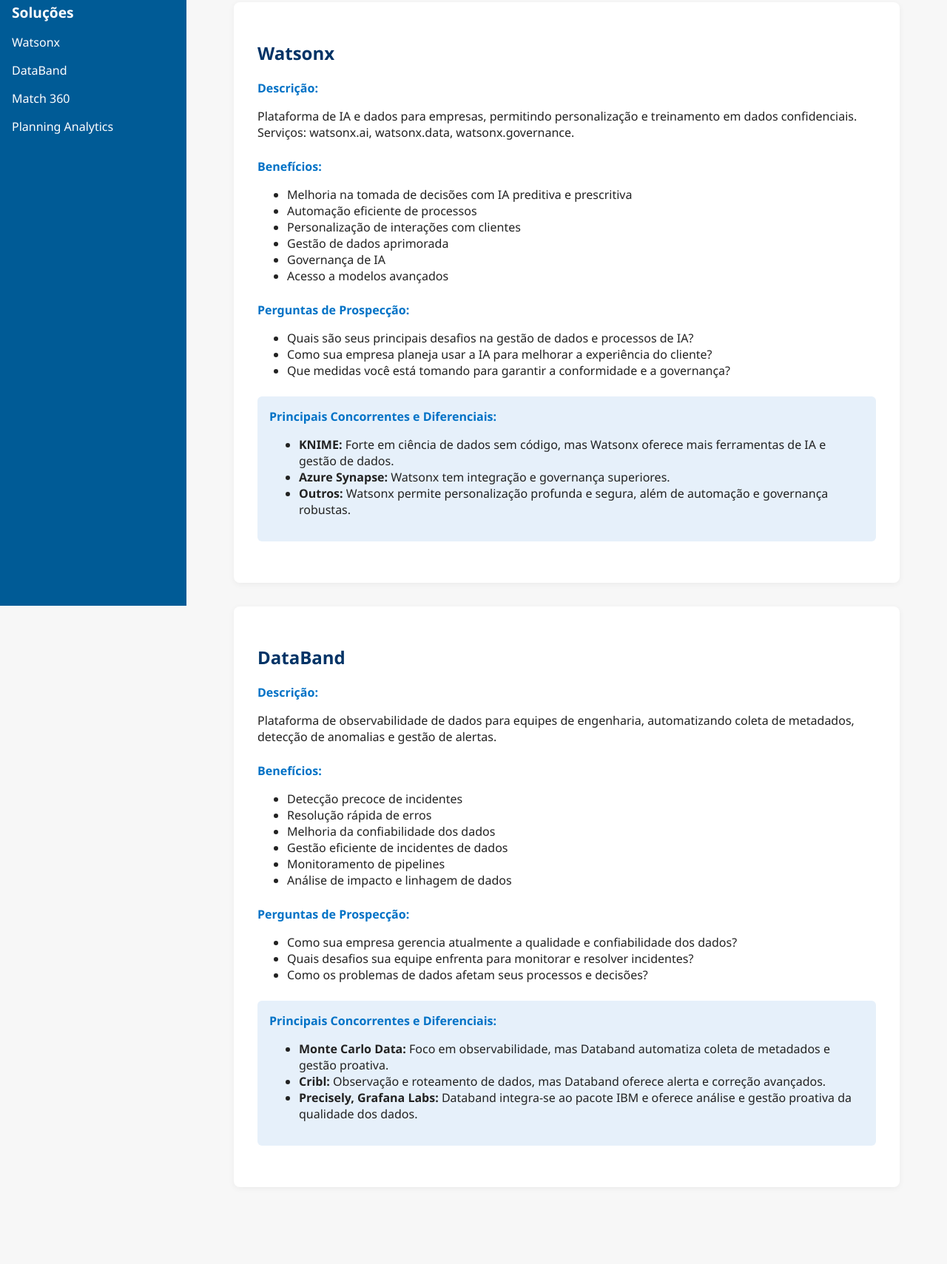
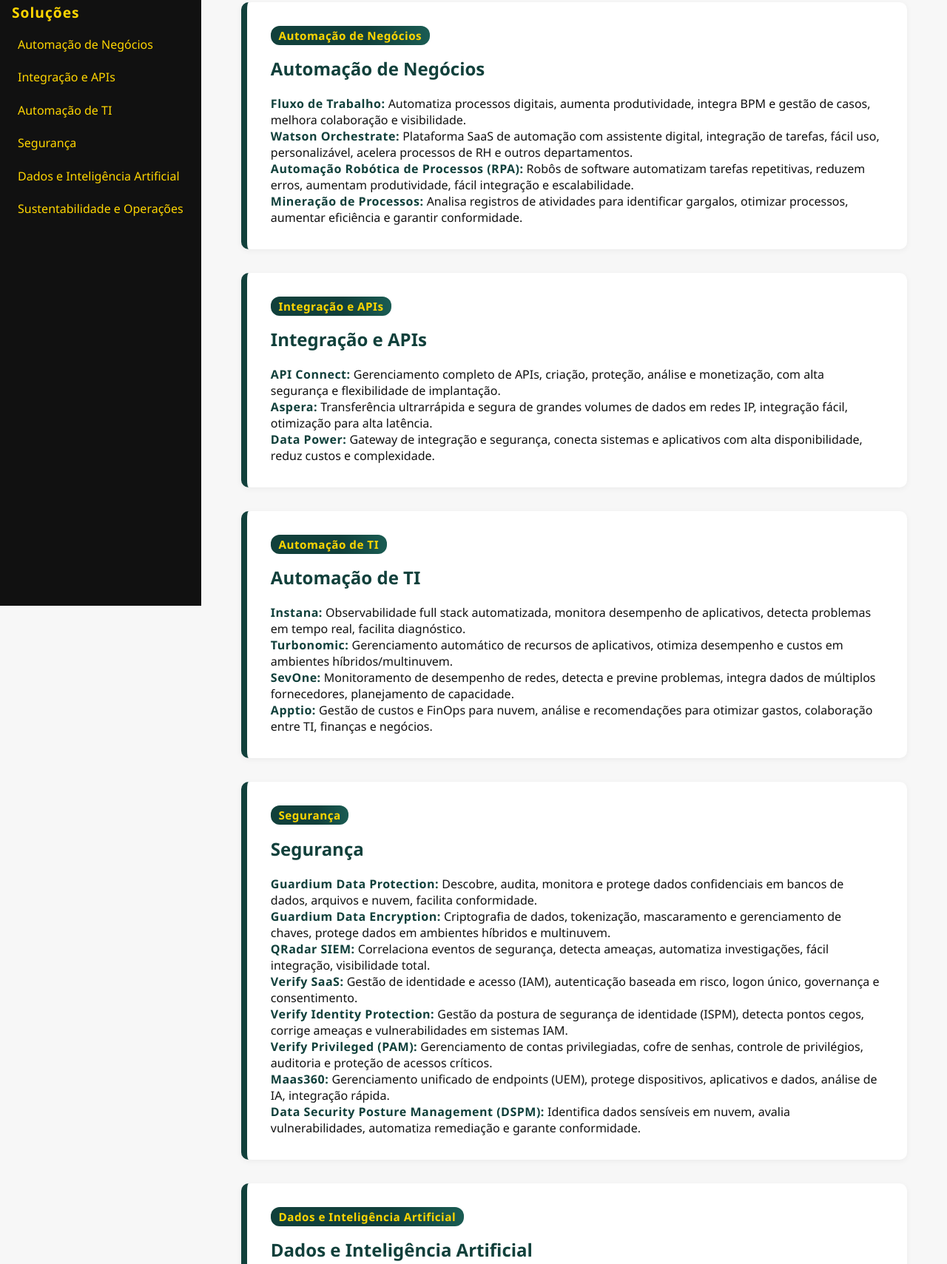
Before and after one commit to lucavalheiro/tigercoe, a plain HTML site: page index.html in a window 1280 px wide. Shown: the part 201-1910 px from the top of the page at 74% size. Before the commit the page ends 1870 px from the top, so only its background shows below. Drawn offline with Linux system fonts and the light colour scheme.

Commit message:
Update index.html

```diff
--- a/index.html
+++ b/index.html
@@ -6,9 +6,10 @@
   <meta name="viewport" content="width=device-width, initial-scale=1.0">
   <style>
     :root {
-      --azul: #003366;
-      --azul-claro: #e6f0fa;
-      --azul-menu: #005b96;
+      --verde-petroleo: #11403b;
+      --amarelo: #ffd600;
+      --branco: #fff;
+      --preto: #111;
       --cinza: #f7f7f7;
       --fonte: 'Segoe UI', Arial, sans-serif;
     }
@@ -16,31 +17,33 @@
       margin: 0;
       font-family: var(--fonte);
       background: var(--cinza);
-      color: #222;
+      color: var(--preto);
     }
     header {
-      background: var(--azul);
-      color: #fff;
+      background: linear-gradient(90deg, #11403b 0%, #1a5c53 100%);
+      color: var(--amarelo);
       padding: 2rem 1rem 1rem 1rem;
       text-align: center;
+      box-shadow: 0 2px 8px rgba(0,0,0,0.08);
     }
     .container {
       display: flex;
       min-height: 100vh;
     }
     nav {
-      min-width: 220px;
-      background: var(--azul-menu);
-      color: #fff;
+      min-width: 230px;
+      background: var(--preto);
+      color: var(--amarelo);
       padding: 2rem 1rem 1rem 1rem;
       position: sticky;
       top: 0;
       height: 100vh;
     }
     nav h2 {
-      color: #fff;
+      color: var(--amarelo);
       font-size: 1.2rem;
       margin-top: 0;
+      letter-spacing: 1px;
     }
     nav ul {
       list-style: none;
@@ -51,13 +54,17 @@
       margin-bottom: 1rem;
     }
     nav ul li a {
-      color: #fff;
+      color: var(--amarelo);
       text-decoration: none;
       font-weight: 500;
-      transition: color 0.2s;
+      transition: color 0.2s, background 0.2s;
+      padding: 0.2em 0.5em;
+      border-radius: 4px;
+      display: block;
     }
-    nav ul li a:hover {
-      color: #ffd700;
+    nav ul li a:hover, nav ul li a.active {
+      color: var(--verde-petroleo);
+      background: var(--amarelo);
     }
     main {
       flex: 1;
@@ -66,26 +73,47 @@
       margin: 0 auto;
     }
     section {
-      background: #fff;
+      background: var(--branco);
       margin-bottom: 2rem;
       padding: 2rem;
-      border-radius: 8px;
+      border-radius: 10px;
       box-shadow: 0 2px 8px rgba(0,0,0,0.05);
+      border-left: 8px solid var(--verde-petroleo);
+      transition: box-shadow 0.2s;
+    }
+    section:hover {
+      box-shadow: 0 4px 16px rgba(17,64,59,0.10);
     }
     h2, h3 {
-      color: var(--azul);
+      color: var(--verde-petroleo);
+      margin-top: 0;
     }
     .benefits, .questions, .competitors {
-      margin: 1.5rem 0;
+      margin: 1.2rem 0;
     }
     .competitors {
-      background: var(--azul-claro);
+      background: var(--amarelo);
+      color: var(--preto);
       padding: 1rem;
       border-radius: 6px;
+      margin-top: 1.2rem;
     }
     .subtitle {
-      color: #0072c6;
+      color: var(--verde-petroleo);
       font-weight: bold;
+      letter-spacing: 0.5px;
+    }
+    .tag {
+      display: inline-block;
+      background: linear-gradient(90deg, #11403b 60%, #1a5c53 100%);
+      color: var(--amarelo);
+      padding: 0.2em 0.7em;
+      border-radius: 12px;
+      font-size: 0.95em;
+      margin-bottom: 1em;
+      margin-right: 0.5em;
+      font-weight: 600;
+      letter-spacing: 0.5px;
     }
     /* Responsivo */
     @media (max-width: 900px) {
@@ -104,14 +132,12 @@
       }
     }
     /* Menu mobile */
-    #menu-toggle {
-      display: none;
-    }
+    #menu-toggle { display: none; }
     .menu-icon {
       display: none;
       font-size: 2rem;
-      background: var(--azul-menu);
-      color: #fff;
+      background: var(--preto);
+      color: var(--amarelo);
       padding: 0.5rem 1rem;
       border: none;
       cursor: pointer;
@@ -125,7 +151,7 @@
         display: none;
         position: fixed;
         left: 0; top: 0; bottom: 0;
-        width: 220px;
+        width: 230px;
         z-index: 999;
         height: 100vh;
         overflow-y: auto;
@@ -153,83 +179,155 @@
     <nav>
       <h2>Soluções</h2>
       <ul>
-        <li><a href="#watsonx">Watsonx</a></li>
-        <li><a href="#databand">DataBand</a></li>
-        <li><a href="#match360">Match 360</a></li>
-        <li><a href="#planning">Planning Analytics</a></li>
-        <!-- Adicione mais seções conforme necessário -->
+        <li><a href="#automacao">Automação de Negócios</a></li>
+        <li><a href="#integracao">Integração e APIs</a></li>
+        <li><a href="#automacao-ti">Automação de TI</a></li>
+        <li><a href="#seguranca">Segurança</a></li>
+        <li><a href="#dados-ia">Dados e Inteligência Artificial</a></li>
+        <li><a href="#sustentabilidade">Sustentabilidade e Operações</a></li>
       </ul>
     </nav>
     <main>
-      <section id="watsonx">
-        <h2>Watsonx</h2>
+      <section id="automacao">
+        <span class="tag">Automação de Negócios</span>
+        <h2>Automação de Negócios</h2>
         <div class="block">
-          <span class="subtitle">Descrição:</span>
-          <p>Plataforma de IA e dados para empresas, permitindo personalização e treinamento em dados confidenciais. Serviços: watsonx.ai, watsonx.data, watsonx.governance.</p>
+          <span class="subtitle">Fluxo de Trabalho:</span>
+          Automatiza processos digitais, aumenta produtividade, integra BPM e gestão de casos, melhora colaboração e visibilidade.
         </div>
-        <div class="block benefits">
-          <span class="subtitle">Benefícios:</span>
-          <ul>
-            <li>Melhoria na tomada de decisões com IA preditiva e prescritiva</li>
-            <li>Automação eficiente de processos</li>
-            <li>Personalização de interações com clientes</li>
-            <li>Gestão de dados aprimorada</li>
-            <li>Governança de IA</li>
-            <li>Acesso a modelos avançados</li>
-          </ul>
+        <div class="block">
+          <span class="subtitle">Watson Orchestrate:</span>
+          Plataforma SaaS de automação com assistente digital, integração de tarefas, fácil uso, personalizável, acelera processos de RH e outros departamentos.
         </div>
-        <div class="block questions">
-          <span class="subtitle">Perguntas de Prospecção:</span>
-          <ul>
-            <li>Quais são seus principais desafios na gestão de dados e processos de IA?</li>
-            <li>Como sua empresa planeja usar a IA para melhorar a experiência do cliente?</li>
-            <li>Que medidas você está tomando para garantir a conformidade e a governança?</li>
-          </ul>
+        <div class="block">
+          <span class="subtitle">Automação Robótica de Processos (RPA):</span>
+          Robôs de software automatizam tarefas repetitivas, reduzem erros, aumentam produtividade, fácil integração e escalabilidade.
         </div>
-        <div class="block competitors">
-          <span class="subtitle">Principais Concorrentes e Diferenciais:</span>
-          <ul>
-            <li><b>KNIME:</b> Forte em ciência de dados sem código, mas Watsonx oferece mais ferramentas de IA e gestão de dados.</li>
-            <li><b>Azure Synapse:</b> Watsonx tem integração e governança superiores.</li>
-            <li><b>Outros:</b> Watsonx permite personalização profunda e segura, além de automação e governança robustas.</li>
-          </ul>
+        <div class="block">
+          <span class="subtitle">Mineração de Processos:</span>
+          Analisa registros de atividades para identificar gargalos, otimizar processos, aumentar eficiência e garantir conformidade.
         </div>
       </section>
-      <section id="databand">
-        <h2>DataBand</h2>
+      <section id="integracao">
+        <span class="tag">Integração e APIs</span>
+        <h2>Integração e APIs</h2>
         <div class="block">
-          <span class="subtitle">Descrição:</span>
-          <p>Plataforma de observabilidade de dados para equipes de engenharia, automatizando coleta de metadados, detecção de anomalias e gestão de alertas.</p>
+          <span class="subtitle">API Connect:</span>
+          Gerenciamento completo de APIs, criação, proteção, análise e monetização, com alta segurança e flexibilidade de implantação.
         </div>
-        <div class="block benefits">
-          <span class="subtitle">Benefícios:</span>
-          <ul>
-            <li>Detecção precoce de incidentes</li>
-            <li>Resolução rápida de erros</li>
-            <li>Melhoria da confiabilidade dos dados</li>
-            <li>Gestão eficiente de incidentes de dados</li>
-            <li>Monitoramento de pipelines</li>
-            <li>Análise de impacto e linhagem de dados</li>
-          </ul>
+        <div class="block">
+          <span class="subtitle">Aspera:</span>
+          Transferência ultrarrápida e segura de grandes volumes de dados em redes IP, integração fácil, otimização para alta latência.
         </div>
-        <div class="block questions">
-          <span class="subtitle">Perguntas de Prospecção:</span>
-          <ul>
-            <li>Como sua empresa gerencia atualmente a qualidade e confiabilidade dos dados?</li>
-            <li>Quais desafios sua equipe enfrenta para monitorar e resolver incidentes?</li>
-            <li>Como os problemas de dados afetam seus processos e decisões?</li>
-          </ul>
-        </div>
-        <div class="block competitors">
-          <span class="subtitle">Principais Concorrentes e Diferenciais:</span>
-          <ul>
-            <li><b>Monte Carlo Data:</b> Foco em observabilidade, mas Databand automatiza coleta de metadados e gestão proativa.</li>
-            <li><b>Cribl:</b> Observação e roteamento de dados, mas Databand oferece alerta e correção avançados.</li>
-            <li><b>Precisely, Grafana Labs:</b> Databand integra-se ao pacote IBM e oferece análise e gestão proativa da qualidade dos dados.</li>
-          </ul>
+        <div class="block">
+          <span class="subtitle">Data Power:</span>
+          Gateway de integração e segurança, conecta sistemas e aplicativos com alta disponibilidade, reduz custos e complexidade.
         </div>
       </section>
-      <!-- Adicione mais seções conforme o catálogo -->
+      <section id="automacao-ti">
+        <span class="tag">Automação de TI</span>
+        <h2>Automação de TI</h2>
+        <div class="block">
+          <span class="subtitle">Instana:</span>
+          Observabilidade full stack automatizada, monitora desempenho de aplicativos, detecta problemas em tempo real, facilita diagnóstico.
+        </div>
+        <div class="block">
+          <span class="subtitle">Turbonomic:</span>
+          Gerenciamento automático de recursos de aplicativos, otimiza desempenho e custos em ambientes híbridos/multinuvem.
+        </div>
+        <div class="block">
+          <span class="subtitle">SevOne:</span>
+          Monitoramento de desempenho de redes, detecta e previne problemas, integra dados de múltiplos fornecedores, planejamento de capacidade.
+        </div>
+        <div class="block">
+          <span class="subtitle">Apptio:</span>
+          Gestão de custos e FinOps para nuvem, análise e recomendações para otimizar gastos, colaboração entre TI, finanças e negócios.
+        </div>
+      </section>
+      <section id="seguranca">
+        <span class="tag">Segurança</span>
+        <h2>Segurança</h2>
+        <div class="block">
+          <span class="subtitle">Guardium Data Protection:</span>
+          Descobre, audita, monitora e protege dados confidenciais em bancos de dados, arquivos e nuvem, facilita conformidade.
+        </div>
+        <div class="block">
+          <span class="subtitle">Guardium Data Encryption:</span>
+          Criptografia de dados, tokenização, mascaramento e gerenciamento de chaves, protege dados em ambientes híbridos e multinuvem.
+        </div>
+        <div class="block">
+          <span class="subtitle">QRadar SIEM:</span>
+          Correlaciona eventos de segurança, detecta ameaças, automatiza investigações, fácil integração, visibilidade total.
+        </div>
+        <div class="block">
+          <span class="subtitle">Verify SaaS:</span>
+          Gestão de identidade e acesso (IAM), autenticação baseada em risco, logon único, governança e consentimento.
+        </div>
+        <div class="block">
+          <span class="subtitle">Verify Identity Protection:</span>
+          Gestão da postura de segurança de identidade (ISPM), detecta pontos cegos, corrige ameaças e vulnerabilidades em sistemas IAM.
+        </div>
+        <div class="block">
+          <span class="subtitle">Verify Privileged (PAM):</span>
+          Gerenciamento de contas privilegiadas, cofre de senhas, controle de privilégios, auditoria e proteção de acessos críticos.
+        </div>
+        <div class="block">
+          <span class="subtitle">Maas360:</span>
+          Gerenciamento unificado de endpoints (UEM), protege dispositivos, aplicativos e dados, análise de IA, integração rápida.
+        </div>
+        <div class="block">
+          <span class="subtitle">Data Security Posture Management (DSPM):</span>
+          Identifica dados sensíveis em nuvem, avalia vulnerabilidades, automatiza remediação e garante conformidade.
+        </div>
+      </section>
+      <section id="dados-ia">
+        <span class="tag">Dados e Inteligência Artificial</span>
+        <h2>Dados e Inteligência Artificial</h2>
+        <div class="block">
+          <span class="subtitle">Watsonx:</span>
+          Plataforma de IA e dados, personalização e treinamento de modelos, governança, automação e gestão de dados, integração com watsonx.ai, watsonx.data, watsonx.governance.
+        </div>
+        <div class="block">
+          <span class="subtitle">DataBand:</span>
+          Observabilidade de dados, coleta automática de metadados, detecção de anomalias, gestão de incidentes, análise de impacto e linhagem.
+        </div>
+        <div class="block">
+          <span class="subtitle">Match 360:</span>
+          Unifica dados mestres de múltiplas fontes, visão 360º de clientes, elimina duplicidades, acelera resultados e aumenta confiança em IA.
+        </div>
+        <div class="block">
+          <span class="subtitle">Planning Analytics:</span>
+          Planejamento, orçamento e previsão com IA, integração com ERPs, consultas em linguagem natural, escalabilidade e colaboração.
+        </div>
+        <div class="block">
+          <span class="subtitle">Watson Query:</span>
+          Consulta distribuída universal, integra múltiplas fontes de dados sem replicação, virtualização, cache inteligente, conformidade.
+        </div>
+        <div class="block">
+          <span class="subtitle">Watson Knowledge Catalog:</span>
+          Catálogo de dados corporativos, descoberta inteligente, autoatendimento, governança, qualidade e proteção de dados.
+        </div>
+      </section>
+      <section id="sustentabilidade">
+        <span class="tag">Sustentabilidade e Operações</span>
+        <h2>Sustentabilidade e Operações</h2>
+        <div class="block">
+          <span class="subtitle">Maximo Application Suite:</span>
+          Gestão de ativos, manutenção preditiva, monitoramento, planejamento, acesso móvel, reduz custos e aumenta vida útil dos ativos.
+        </div>
+        <div class="block">
+          <span class="subtitle">Inspeção Visual:</span>
+          Plataforma de IA para análise de imagens e vídeos, detecção de defeitos em tempo real, fácil de usar, acelera controle de qualidade.
+        </div>
+        <div class="block">
+          <span class="subtitle">Envizi:</span>
+          Plataforma de dados ESG/sustentabilidade, coleta, análise e relatórios de indicadores ambientais, sociais e de governança, acelera descarbonização.
+        </div>
+        <div class="block">
+          <span class="subtitle">Sterling Supply Chain Business Network:</span>
+          Rede empresarial para colaboração na cadeia de suprimentos, insights em tempo real, automação, visibilidade ponta a ponta.
+        </div>
+      </section>
     </main>
   </div>
 </body>
```
